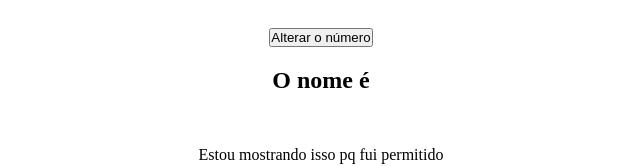
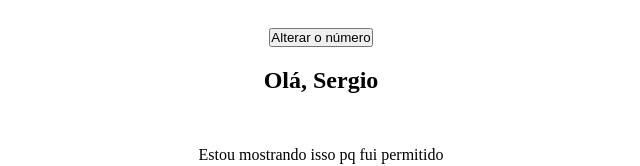
Before and after one commit to Sergio81alves/comeco-no-angular, an Angular app: page / in a window 1280 px wide. Shown: the part 1749-1915 px from the top of the page, without its empty margins (319-959 px from the left). Built offline with nearby package versions, Linux system fonts and the light colour scheme.

Commit message:
more test

```diff
--- a/src/app/components/emitter/emitter.component.html
+++ b/src/app/components/emitter/emitter.component.html
@@ -2,6 +2,10 @@
     <h1>O Número é {{myNumber}}</h1>
     <app-change-number (changeNumber)="onChangeNumber()"></app-change-number>
 
-    <h2>O nome é {{newName}}</h2>
-    <app-if-render (hadRat)="onHadRat()"></app-if-render>
+    <h2 *ngIf="myNumber == 0; else notName ">Olá, {{newName}}</h2>
+
+    <ng-template #notName>
+        <h2>Chama o Sergio pfv</h2>
+    </ng-template>
+    <app-if-render (changeNumber)="onChangeNumber()" (hadRat)="onHadRat()"></app-if-render>
 </div>
--- a/src/app/components/emitter/emitter.component.ts
+++ b/src/app/components/emitter/emitter.component.ts
@@ -7,14 +7,15 @@ import { Component, OnInit } from '@angular/core';
 })
 export class EmitterComponent implements OnInit {
   myNumber = 0;
-  newName = ''
+  newName = 'Sergio'
 
   onChangeNumber(){
-    this.myNumber = Math.floor(Math.random()* 10)
+    this.myNumber = Math.floor(Math.random()* 3)
   }
   onHadRat(){
-    console.log('Deu certo! ')
-    this.newName = 'Sergio'
+    this.myNumber = Math.floor(Math.random()* 3)
+    console.log(this.myNumber)
+    this.newName = this.newName
   }
   constructor() { }
 
--- a/src/app/components/if-render/if-render.component.html
+++ b/src/app/components/if-render/if-render.component.html
@@ -9,7 +9,7 @@
         <div>
             <h2>Nome não foi encontrado</h2>
         </div>
+    </ng-template>
+        <button (click)="trocarNome()">Trocar nome </button>
 
-        <button (click)="trocarNome()">Trocar nome </button>
-    </ng-template>
 </div>
```
